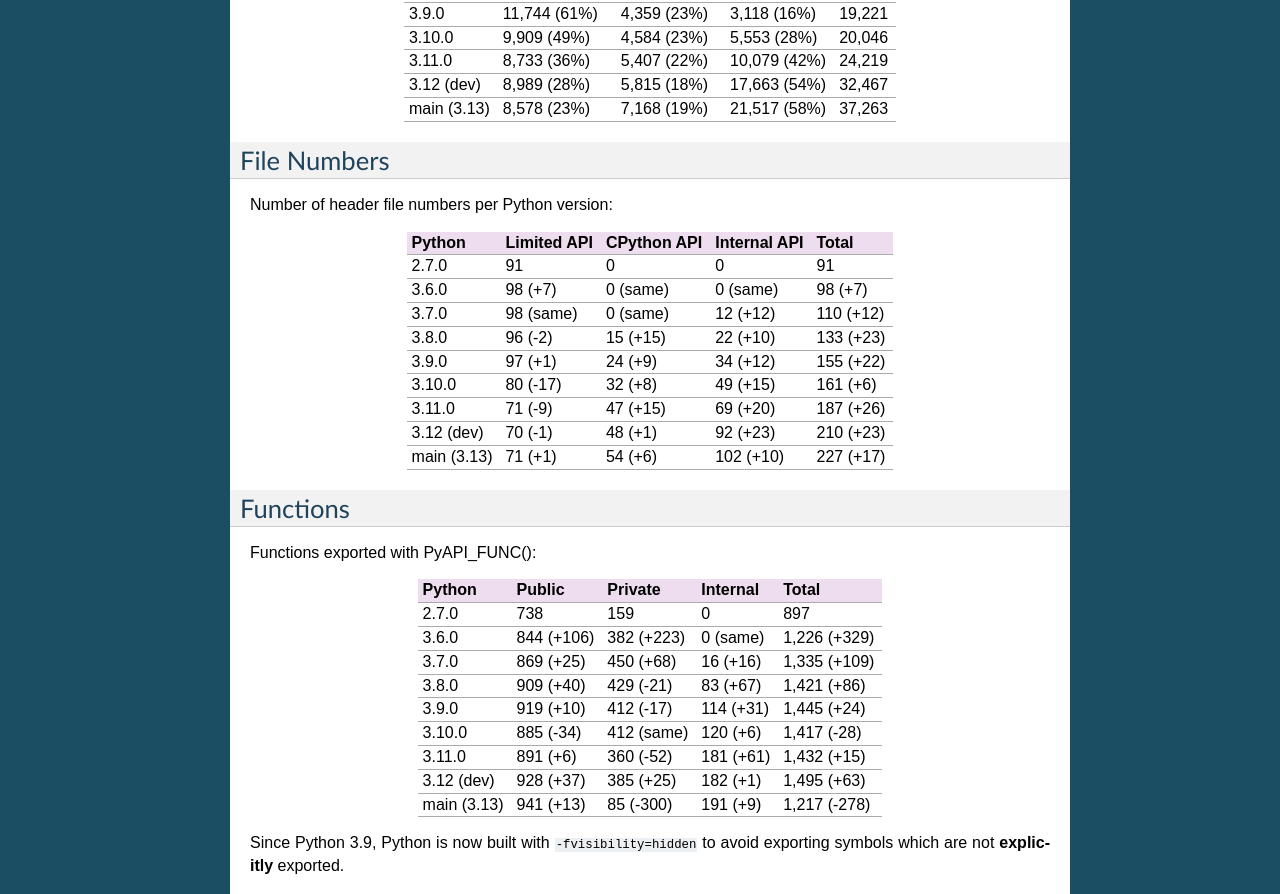
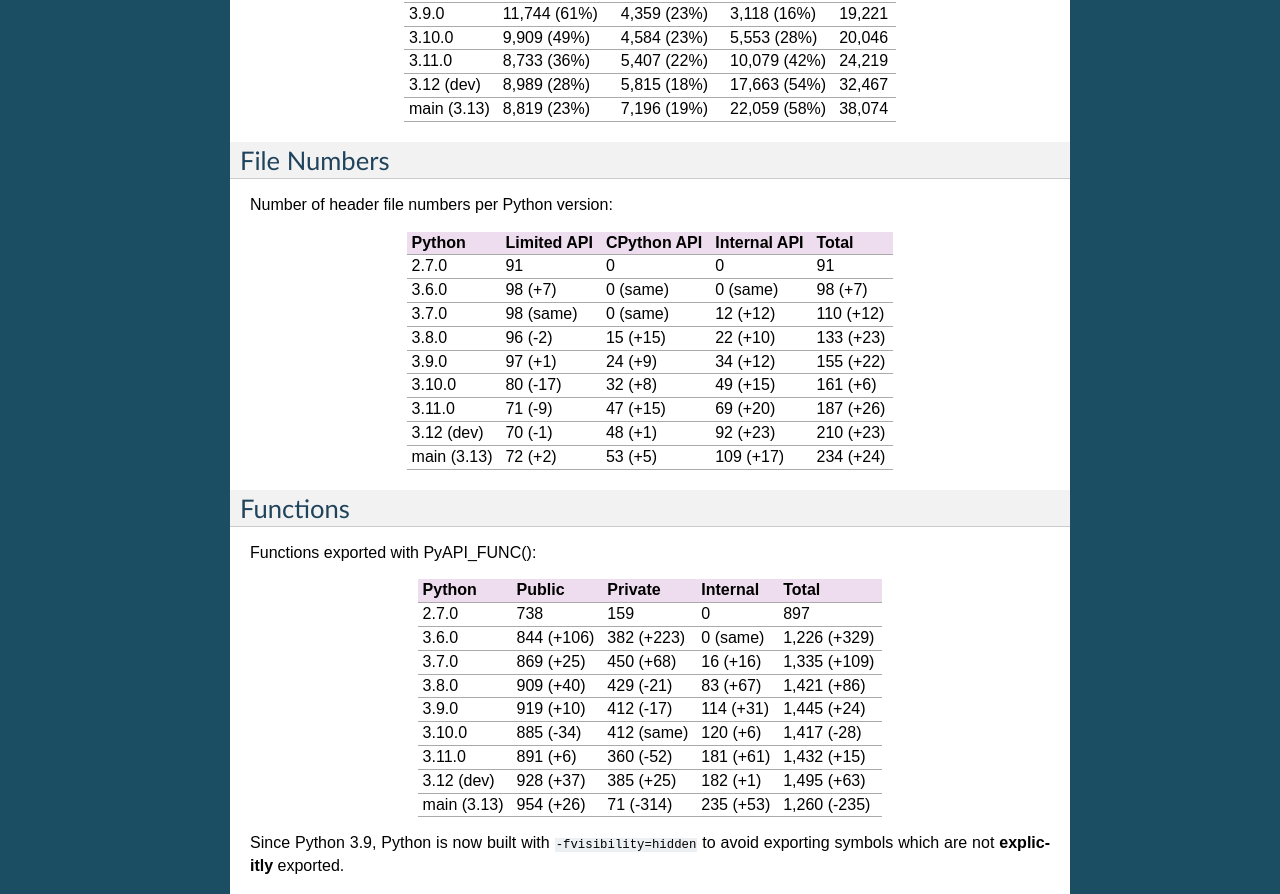
Before and after one commit to pythoncapi/pythoncapi, a Sphinx documentation site: the page built from doc/stats.rst, in a window 1280 px wide and 1400 px high. Shown: the part 302-1196 px from the top of the window. Built offline with Sphinx 7.4.7, drawn with Linux system fonts in a browser that asks for light colours; some of the changed text lies outside the part shown.

Commit message:
Update stats

```diff
--- a/doc/stats.rst
+++ b/doc/stats.rst
@@ -18,7 +18,7 @@ Python       Limited API    CPython API  Internal API  Total
 3.10.0       9,909 (49%)    4,584 (23%)  5,553 (28%)   20,046
 3.11.0       8,733 (36%)    5,407 (22%)  10,079 (42%)  24,219
 3.12 (dev)   8,989 (28%)    5,815 (18%)  17,663 (54%)  32,467
-main (3.13)  8,578 (23%)    7,168 (19%)  21,517 (58%)  37,263
+main (3.13)  8,819 (23%)    7,196 (19%)  22,059 (58%)  38,074
 ===========  =============  ===========  ============  ======
 
 File Numbers
@@ -37,7 +37,7 @@ Python       Limited API  CPython API  Internal API  Total
 3.10.0       80 (-17)     32 (+8)      49 (+15)      161 (+6)
 3.11.0       71 (-9)      47 (+15)     69 (+20)      187 (+26)
 3.12 (dev)   70 (-1)      48 (+1)      92 (+23)      210 (+23)
-main (3.13)  71 (+1)      54 (+6)      102 (+10)     227 (+17)
+main (3.13)  72 (+2)      53 (+5)      109 (+17)     234 (+24)
 ===========  ===========  ===========  ============  =========
 
 Functions
@@ -56,7 +56,7 @@ Python       Public      Private     Internal   Total
 3.10.0       885 (-34)   412 (same)  120 (+6)   1,417 (-28)
 3.11.0       891 (+6)    360 (-52)   181 (+61)  1,432 (+15)
 3.12 (dev)   928 (+37)   385 (+25)   182 (+1)   1,495 (+63)
-main (3.13)  941 (+13)   85 (-300)   191 (+9)   1,217 (-278)
+main (3.13)  954 (+26)   71 (-314)   235 (+53)  1,260 (-235)
 ===========  ==========  ==========  =========  ============
 
 Since Python 3.9, Python is now built with ``-fvisibility=hidden`` to avoid
@@ -82,7 +82,7 @@ Python       Public      Private   Internal  Total
 3.10.0       173 (same)  33 (-2)   13 (-1)   219 (-3)
 3.11.0       177 (+4)    32 (-1)   10 (-3)   219 (same)
 3.12 (dev)   176 (-1)    29 (-3)   12 (+2)   217 (-2)
-main (3.13)  178 (+2)    14 (-15)  18 (+6)   210 (-7)
+main (3.13)  179 (+3)    14 (-15)  17 (+5)   210 (-7)
 ===========  ==========  ========  ========  ==========
 
 Public functions defined as macros and static inline functions
```
Also changed, not shown: other parts of doc/stats.rst (+1 -1 lines).
